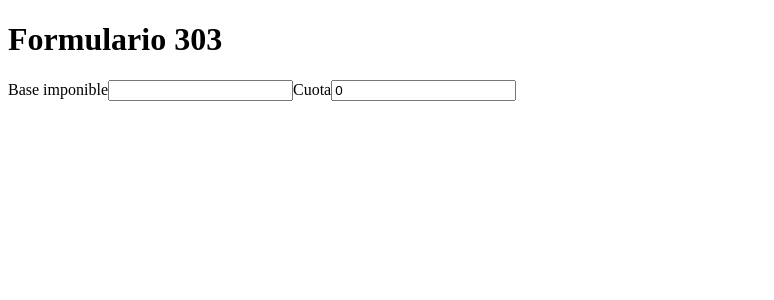
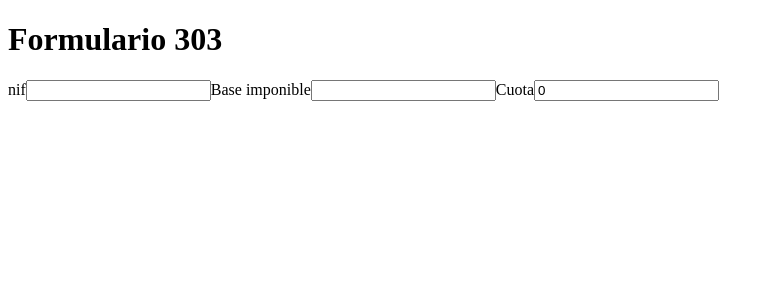
Before and after one commit to andreuramos/accounting, a React (Vite) app in the folder front/: page /303-form in a window 1280 px wide. Shown: the top 300 px of the page, without its empty margins (0-774 px from the left). Built offline with nearby package versions, Linux system fonts and the light colour scheme.

Commit message:
Form303: can introduce a NIF

```diff
--- a/front/src/views/Form303.view.tsx
+++ b/front/src/views/Form303.view.tsx
@@ -11,6 +11,8 @@ export const Form303View = () => {
     return (
         <>
             <h1>Formulario 303</h1>
+            <label htmlFor="nif">nif</label>
+            <input id="nif" />
             <label htmlFor="base-imponible">Base imponible</label>
             <input id="base-imponible" onChange={handleChangeBaseImponible} />
             <label htmlFor="cuota">Cuota</label>
```
Also changed, not shown: 1 other file (tests, documents, lock files or other folders).
